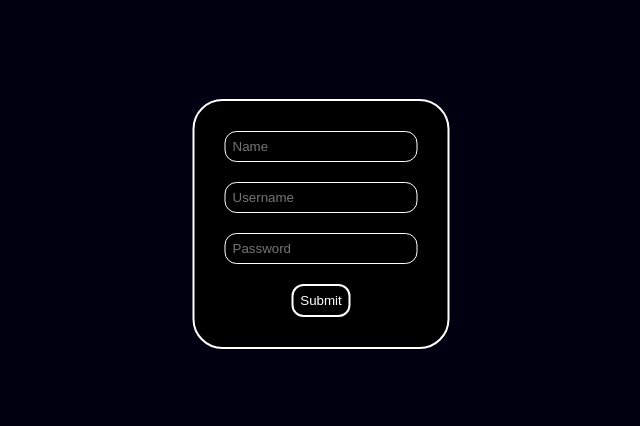
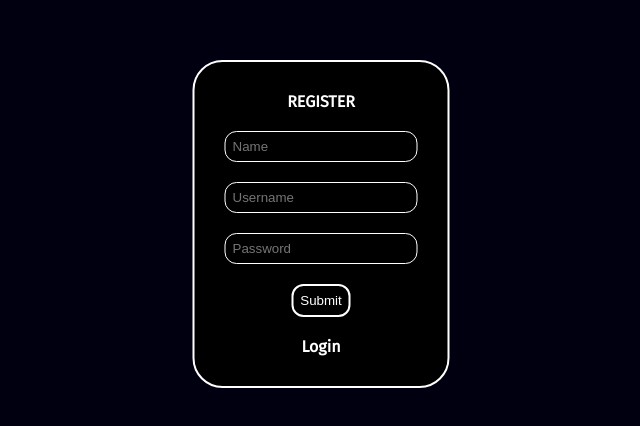
Before and after one commit to ComputerChicken/silvermessages, a plain HTML site: page register/index.html in a window 1280 px wide. Shown: the part 176-602 px from the top of the page, without its empty margins (319-959 px from the left). Drawn offline with Linux system fonts and the light colour scheme.

Commit message:
pls work

```diff
--- a/register/index.html
+++ b/register/index.html
@@ -8,10 +8,12 @@
 </head>
 <body>
     <div class="form" id="register-form">
+        <div class="thingy">REGISTER</div>
         <input placeholder="Name" id="name">
         <input placeholder="Username" id="username">
         <input placeholder="Password" id="password" type="password">
         <button onclick="submit()">Submit</button>
+        <div onclick="window.location = '/login'" class="thingy">Login</div>
     </div>
 </body>
 <script>
--- a/styles.css
+++ b/styles.css
@@ -148,3 +148,8 @@ button:hover {
 #chat-body {
     color: #fff;
 }
+
+.thingy {
+    color: #fff;
+    cursor: pointer;
+}
```
